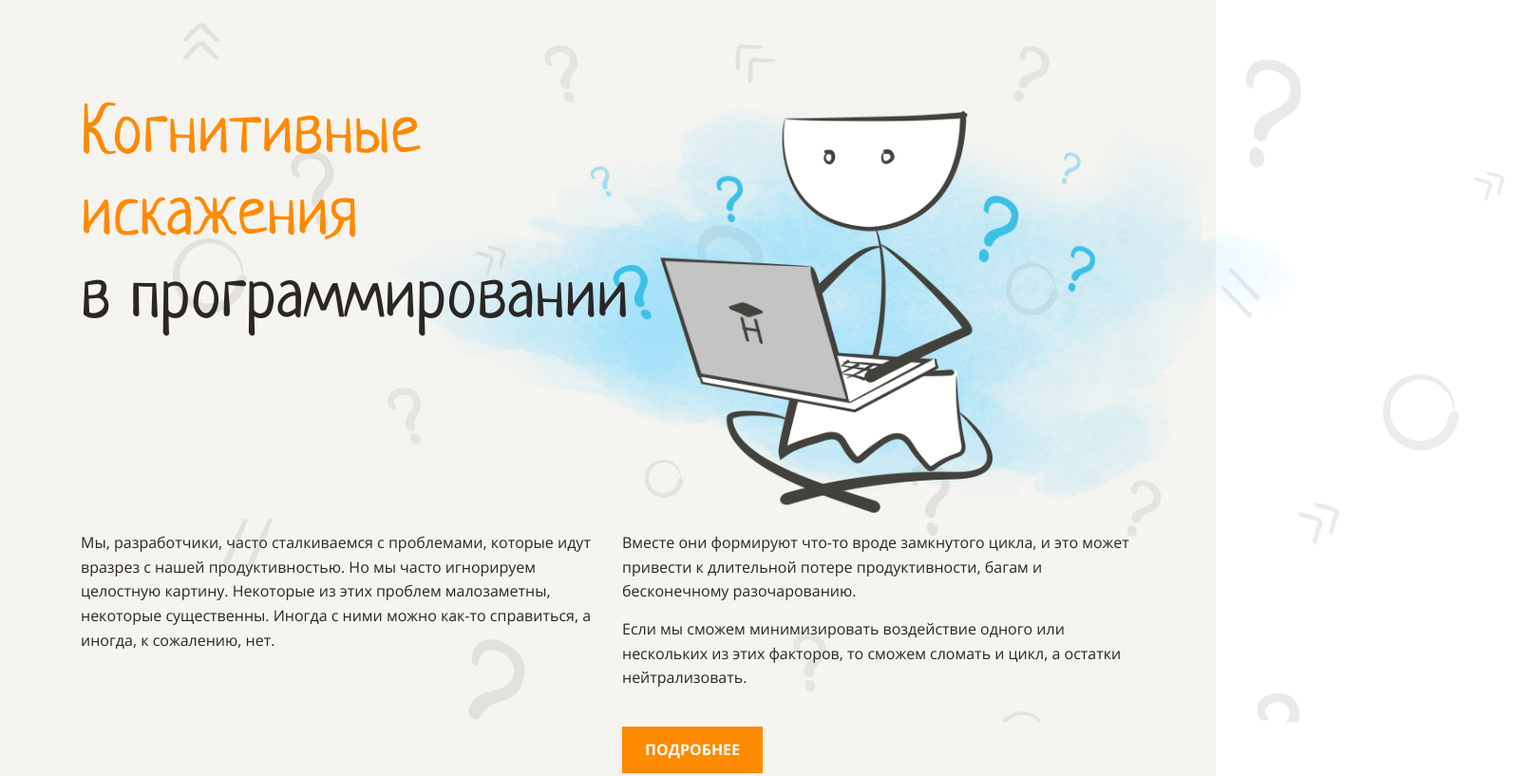
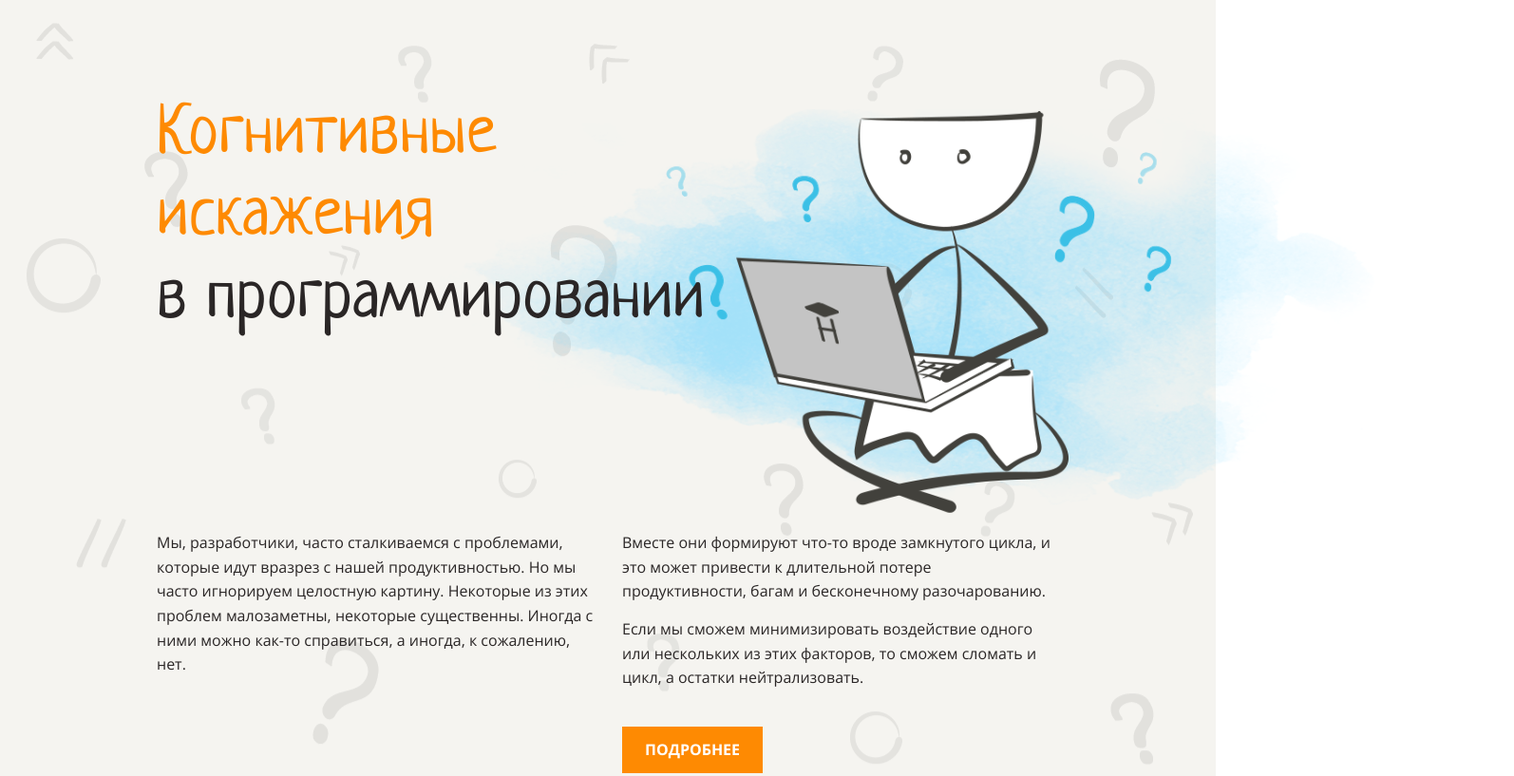
Before and after one commit to I-Gromov/layout-designer-project-lvl1, a website: page src/index.html in a window 1280 px wide. Shown: the top 817 px of the page at 95% size, 1594 px wide, since content can reach past the window. Drawn offline with Linux system fonts and the light colour scheme; files whose address does not match are found by name.

Commit message:
Пофиксить бэкграунд со знаками вопроса

```diff
--- a/src/index.html
+++ b/src/index.html
@@ -130,7 +130,7 @@
       </section>
 
       <section class="ikea-effect effect-light">
-        <div class="wrapper">
+        <div class="wrapper effect-wrapper">
           <div class="effect-light_head-wrapper">
             <img class="effect-light_image" src="../images/1.png" alt="" />
             <div class="effect-light_text-block">
--- a/src/styles/style.css
+++ b/src/styles/style.css
@@ -103,7 +103,10 @@ ul {
 }
 
 .wrapper {
-    max-width: 1110px;
+    box-sizing: border-box;
+    max-width: 1440px;
+    padding-left: 165px;
+    padding-right: 165px;
     margin-right: auto;
     margin-left: auto;
     padding-top: 100px;
@@ -112,34 +115,15 @@ ul {
     text-align: center;
 }
 
-
-
-header::before {
-   position: absolute;
-    top: 0;
-    left: 12%;
-
-    display: block;
-
-    width: 1440px;
-    height: 95%;
-
-    content: '';
-
-    background-image: url('../../images/background.png');
-    background-repeat: no-repeat;
-    background-size: cover;
-    opacity: .1;
-}
-
-
-.header-wrapper {
-position: relative;
-}
+.header_wrapper {
+    position: relative;
+    }
 
 
 header {
     background-color: var(--light);
+    position: relative;
+    z-index: -200;
 }
 
 .header_image {
@@ -202,7 +186,6 @@ header {
 
 .navigation {
     padding-top: 100px;
-    height: 991px;
     background-color: var(--dark);
 }
 
@@ -266,8 +249,29 @@ header {
     margin-bottom: 12px;
 }
 
+.effect-wrapper {
+    position: relative;
+}
+
+.header_wrapper::before,
+.effect-wrapper::before {
+    display: block;
+    position: absolute;
+    top: 0;
+    left: 0;
+    content: '';
+
+    width: 100%;
+    height: 100%;
+    background: url('../../images/background.png');
+    opacity: 0.1;
+    z-index: -100;
+}
+
 .effect-light {
     background-color: var(--light);
+    position: relative;
+    z-index: -200;
 }
 
 .effect-light_head-wrapper {
```
